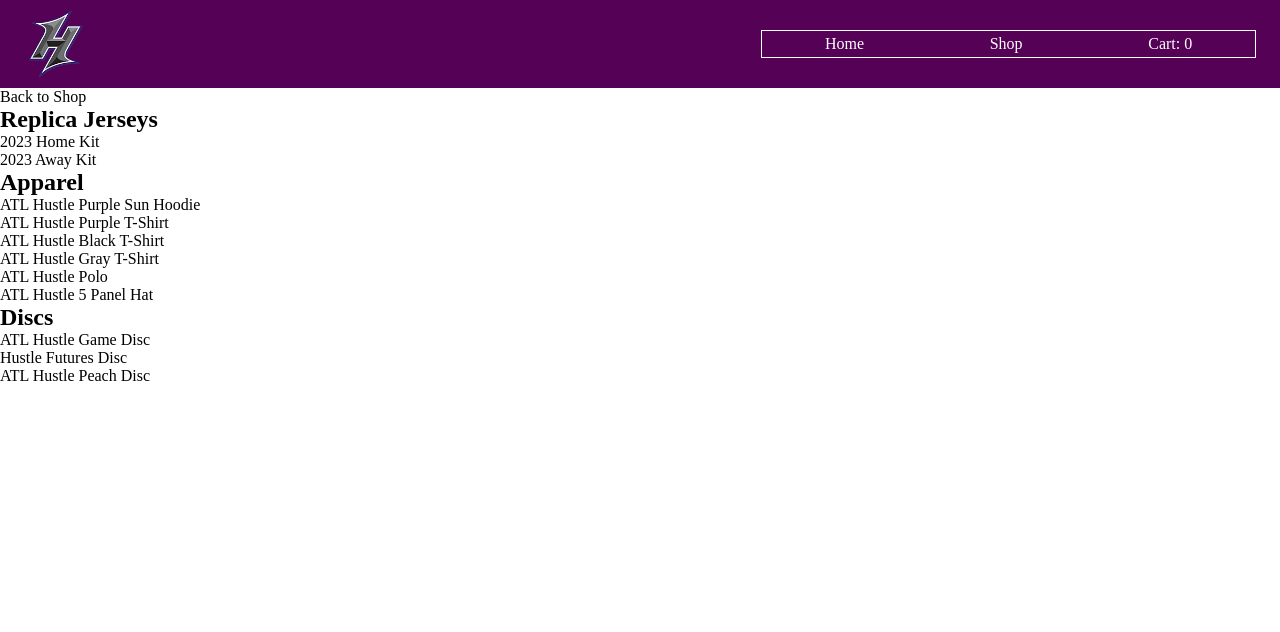
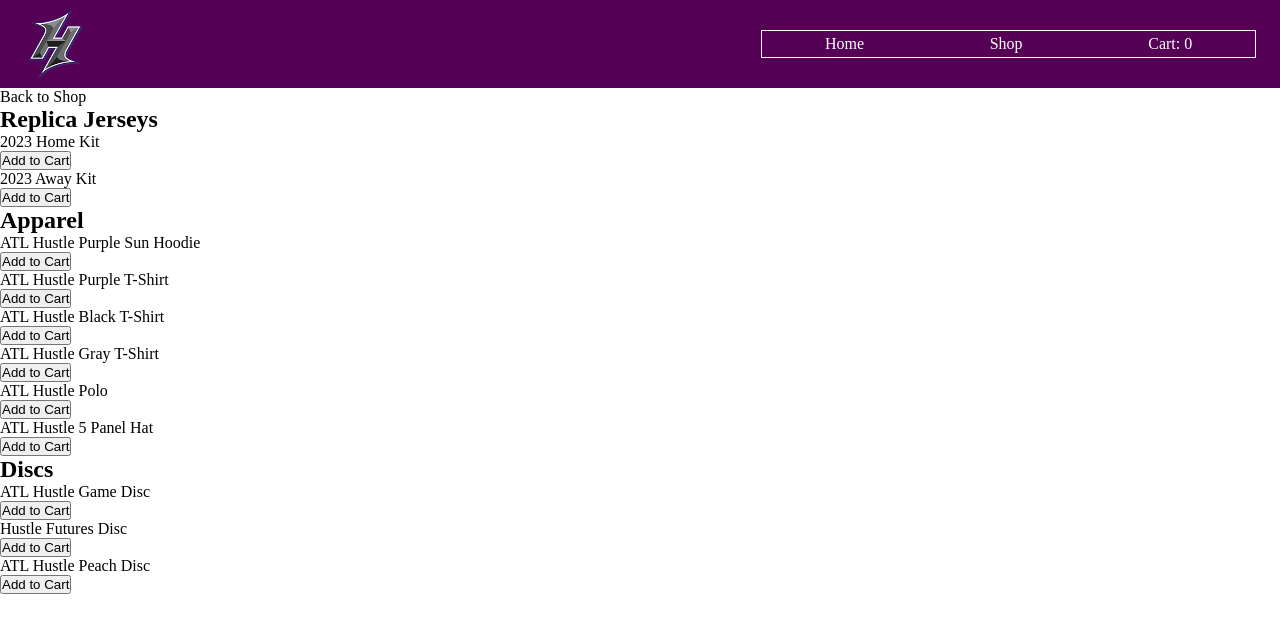
Before and after one commit to tyler7r/TOP-shopping-cart, a React (Create React App) app: page /gear in a window 1280 px wide. Shown: the top 632 px of the page. Built offline with nearby package versions, Linux system fonts and the light colour scheme.

Commit message:
Create add to cart buttons for every shop item

```diff
--- a/src/components/ShopComponents/gear.js
+++ b/src/components/ShopComponents/gear.js
@@ -76,9 +76,9 @@
             <Link style={navStyle} to='/shop'>
                 <div>Back to Shop</div>
             </Link>
-            <Jerseys />
-            <Apparel />
-            <Discs />
+            <Jerseys addItem={props.addItem}/>
+            <Apparel addItem={props.addItem}/>
+            <Discs addItem={props.addItem}/>
         </div>
     )
 }
@@ -99,7 +99,10 @@
             <h2>Replica Jerseys</h2>
             {jerseys.map(jersey => {
                 return (
-                    <div className='jersey' key={jersey.name}>{jersey.name}</div>
+                    <div className='shopItem'>
+                        <div className='jersey' key={jersey.name}>{jersey.name}</div>
+                        <button onClick={props.addItem} className='addToCart'>Add to Cart</button>
+                    </div>
                 )
             })}
         </div>
@@ -129,7 +132,10 @@
             <h2>Apparel</h2>
             {apparel.map(item => {
                 return (
-                    <div key={item.name} className='apparel'>{item.name}</div>
+                    <div className='shopItem'>
+                        <div key={item.name} className='apparel'>{item.name}</div>
+                        <button onClick={props.addItem} className='addToCart'>Add to Cart</button>
+                    </div>
                 )
             })}
         </div>
@@ -152,7 +158,10 @@
             <h2>Discs</h2>
             {discs.map(disc => {
                 return (
-                    <div className='disc' key={disc.name}>{disc.name}</div>
+                    <div className='shopItem'>
+                        <div className='disc' key={disc.name}>{disc.name}</div>
+                        <button onClick={props.addItem} className='addToCart'>Add to Cart</button>
+                    </div>
                 )
             })}
         </div>
--- a/src/components/ShopComponents/tickets.js
+++ b/src/components/ShopComponents/tickets.js
@@ -85,17 +85,17 @@
             </Link>
             <div>
                 <h1>Individual Tickets</h1>
-                <IndividualTickets />
+                <IndividualTickets addItem={props.addItem}/>
             </div>
             <div>
                 <h1>Season Tickets</h1>
-                <SeasonTickets />
+                <SeasonTickets addItem={props.addItem}/>
             </div>
         </div>
     )
 }
 
-const IndividualTickets = () => {
+const IndividualTickets = (props) => {
     let tickets = [];
 
     const individual = () => {
@@ -112,14 +112,17 @@
         <div className='individualTickets'>
             {tickets.map(ticket => {
                 return (
-                    <div className='individualTicket' key={ticket.id}>{ticket.opponent}</div>
+                    <div className='shopItem'>
+                        <div className='individualTicket' key={ticket.id}>{ticket.opponent}</div>
+                        <button onClick={props.addItem} className='addToCart'>Add to Cart</button>
+                    </div>
                 )
             })}
         </div>
     )
 }
 
-const SeasonTickets = () => {
+const SeasonTickets = (props) => {
     const tickets = [];
 
     const season = () => {
@@ -136,7 +139,10 @@
         <div className='seasonTickets'>
             {tickets.map(ticket => {
             return (
-                <div className='seasonTicket' key={ticket.id}>{ticket.name}</div>
+                <div className='shopItem'>
+                    <div className='seasonTicket' key={ticket.id}>{ticket.name}</div>
+                    <button onClick={props.addItem} className='addToCart'>Add to Cart</button>
+                </div>
             )
             })}
         </div>
```
Also changed, not shown: 1 other file (tests, documents, lock files or other folders).
